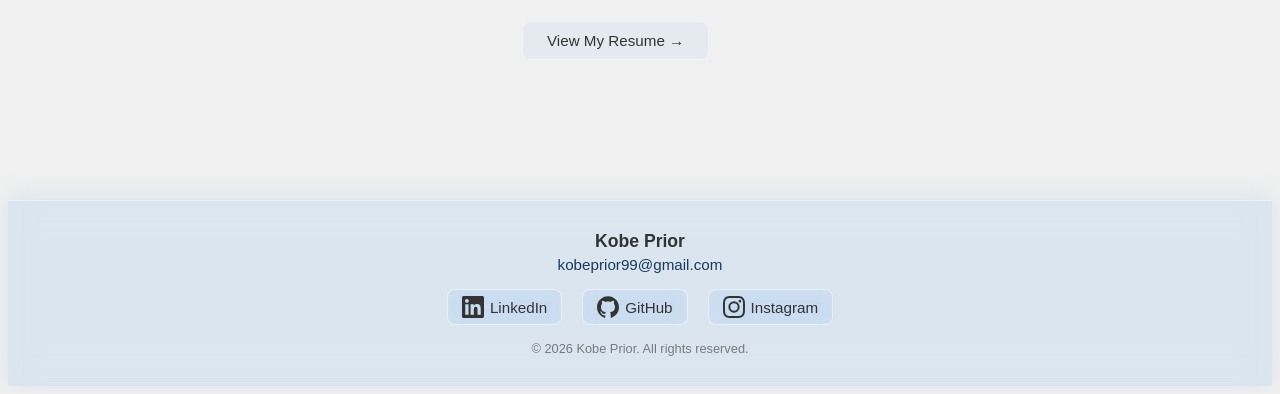
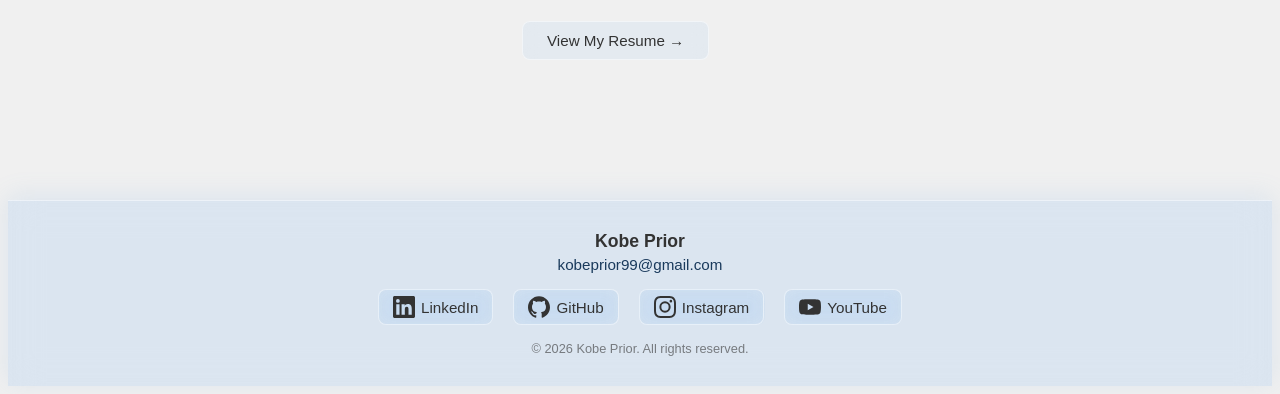
Before and after one commit to kobeprior99/kobeprior99.github.io, an Astro site: page / in a window 1280 px wide. Shown: the part 560-954 px from the top of the page. Built offline with nearby package versions, Linux system fonts and the light colour scheme; Astro itself is replaced by a stand-in of ours.

Commit message:
changed to have no linktree and added

```diff
--- a/src/components/Footer.astro
+++ b/src/components/Footer.astro
@@ -62,6 +62,25 @@
         </svg>
         Instagram
       </a>
+
+      <a
+        href="https://www.youtube.com/@kobetutors"
+        target="_blank"
+        aria-label="YouTube"
+      >
+        <svg
+          xmlns="http://www.w3.org/2000/svg"
+          width="22"
+          height="22"
+          viewBox="0 0 24 24"
+          fill="currentColor"
+        >
+          <path
+            d="M23.498 6.186a3.016 3.016 0 0 0-2.122-2.136C19.505 3.545 12 3.545 12 3.545s-7.505 0-9.377.505A3.017 3.017 0 0 0 .502 6.186C0 8.07 0 12 0 12s0 3.93.502 5.814a3.016 3.016 0 0 0 2.122 2.136c1.871.505 9.376.505 9.376.505s7.505 0 9.377-.505a3.015 3.015 0 0 0 2.122-2.136C24 15.93 24 12 24 12s0-3.93-.502-5.814zM9.545 15.568V8.432L15.818 12l-6.273 3.568z"
+          ></path>
+        </svg>
+        YouTube
+      </a>
     </div>
 
     <p class="footer-copy">
```
